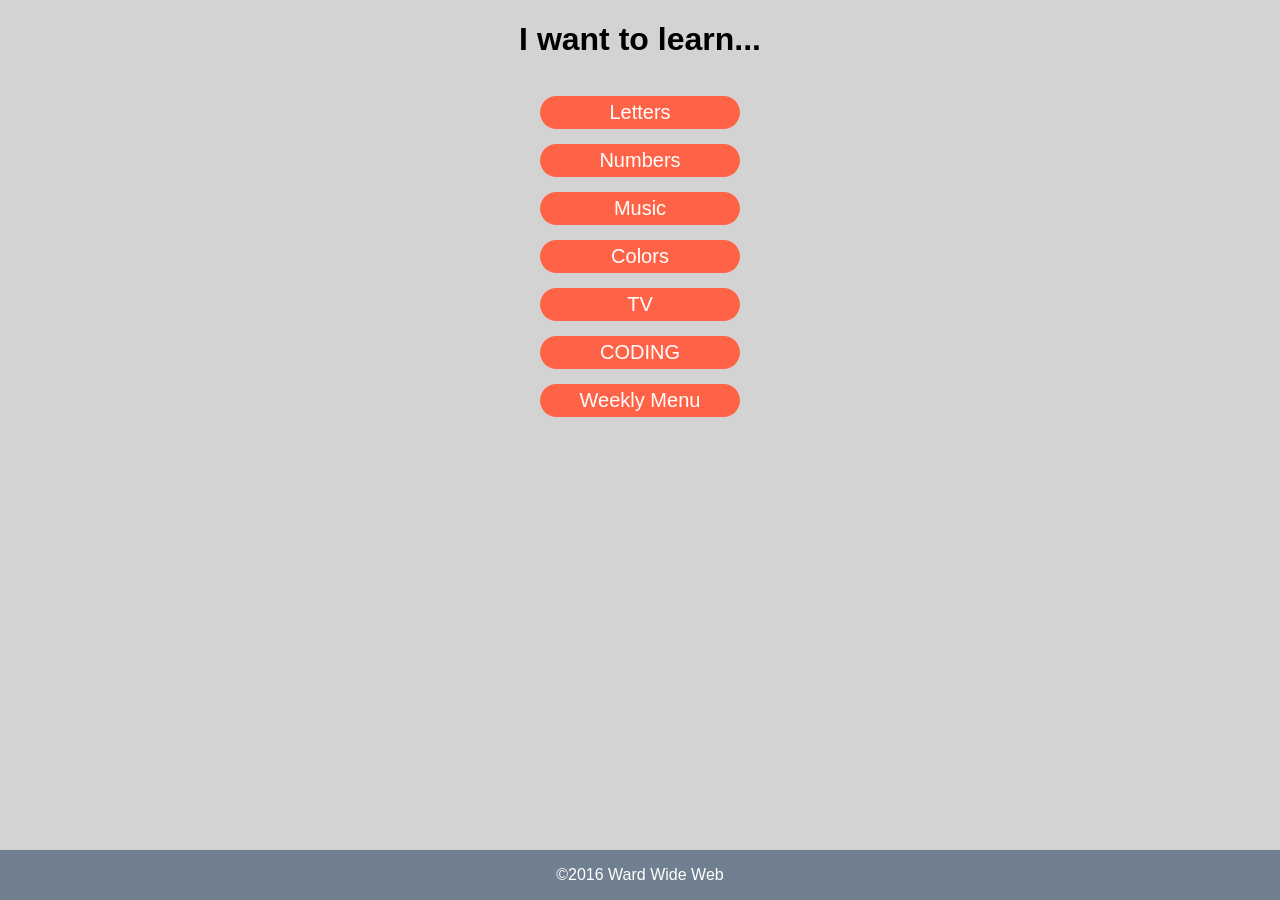
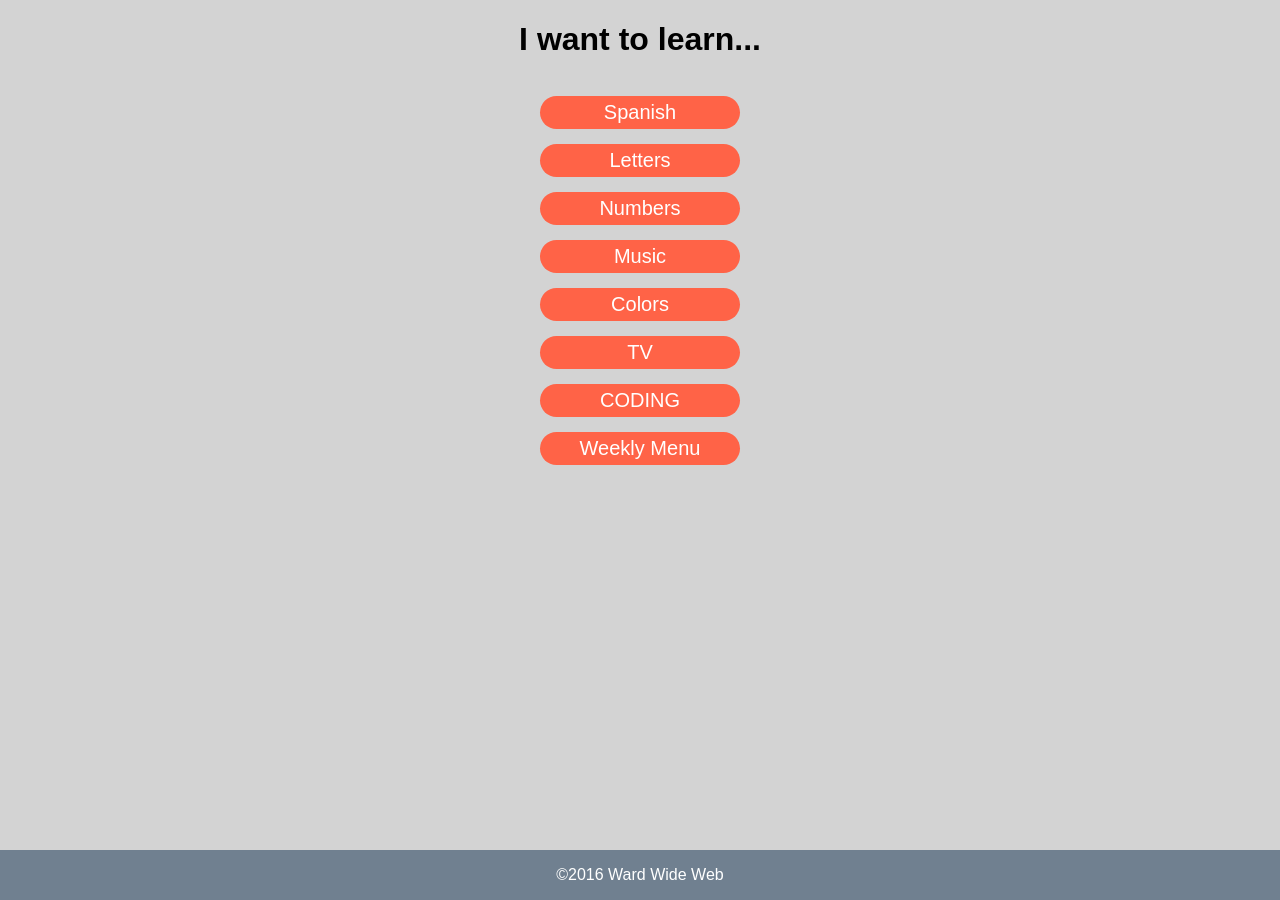
Before and after one commit to peterplays/silas-website, a Jekyll site: the page index.html, which Jekyll copies as it is, in a window 1280 px wide. Built offline with Jekyll 4.4.1, drawn with Linux system fonts in a browser that asks for light colours.

Commit message:
Update index.html
added <li>Spanish

```diff
--- a/index.html
+++ b/index.html
@@ -15,6 +15,7 @@
 				<h1>I want to learn...</h1>
 				<nav class="index-nav">
 					<ul>
+					<li><a href="SpanishFlashCards.html">Spanish</a></li>
 					<li><a href="SilasLetters.html">Letters</a></li>
 					<li><a href="SilasNumbers.html">Numbers</a></li>
 					<li><a href="SilasMusic.html">Music</a></li>
```
